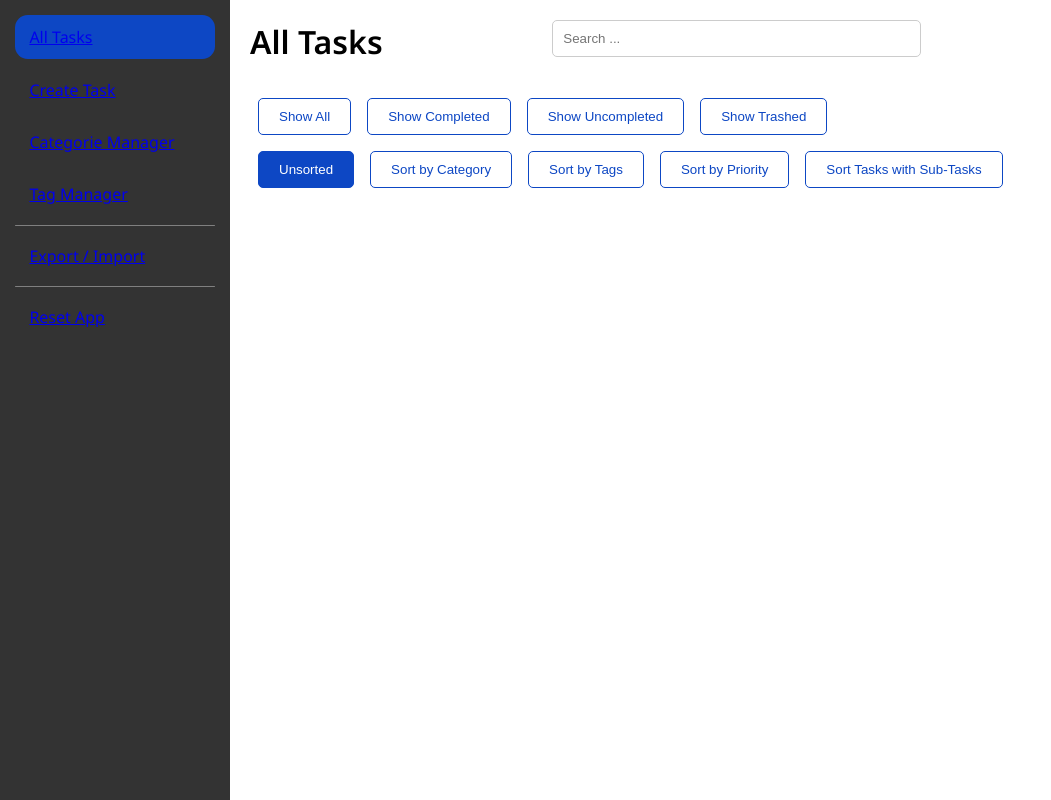
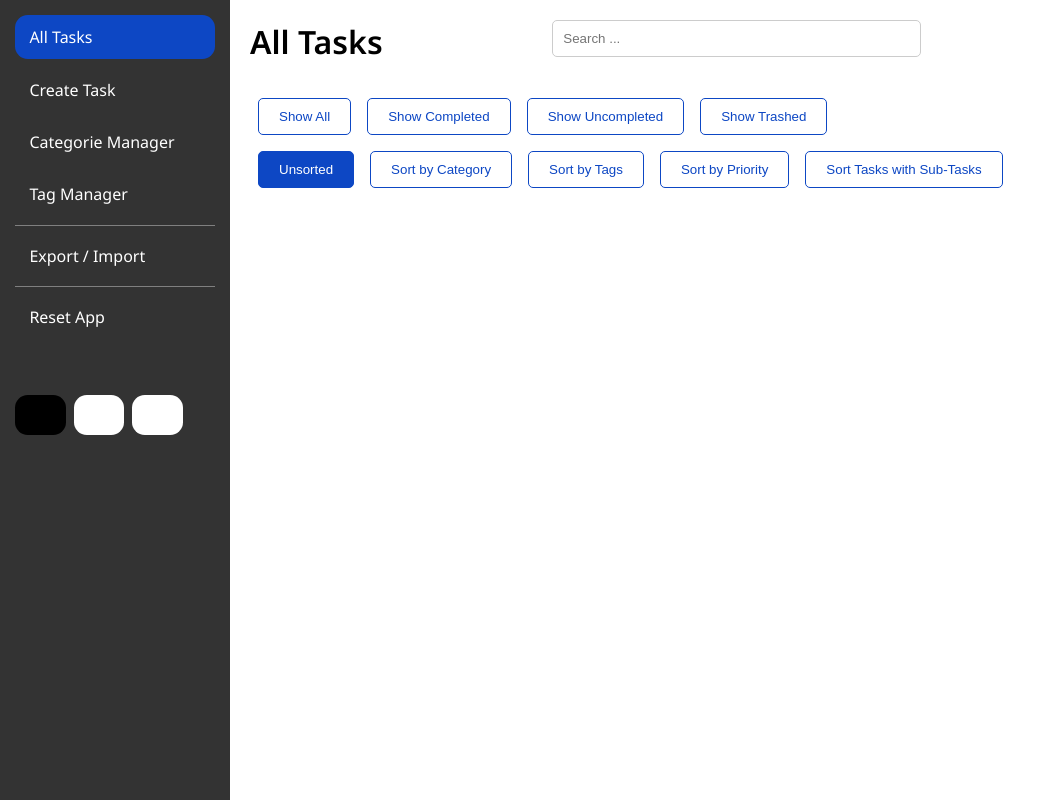
Before and after one commit to alex-uol/cm2020-todo, a React app: page / in a window 1280 px wide. Shown: the whole page, without its empty margins (0-1051 px from the left). Built offline with nearby package versions, Linux system fonts and the light colour scheme.

Commit message:
router updates

```diff
--- a/public/styles.css
+++ b/public/styles.css
@@ -79,6 +79,13 @@ h2 {
 	padding-top: 0;
 }
 
+.main-content {
+    flex-grow: 1;
+    padding: 20px;
+	height: 100vh;
+	overflow: auto;
+}
+
 /* Navbar */
 
 .navbar {
@@ -88,38 +95,33 @@ h2 {
     padding: 15px;
 }
 
-.navbar li:first-child {
-	background: #0D47C4;
-	;
-}
-
-.navbar li:hover {
-	background-color: rgba(0, 0, 0, 0.25);
-}
-
 .navbar ul {
     list-style-type: none;
     padding: 0;
 	margin: 0;
 }
 
-.navbar ul li {
-    cursor: pointer;
+.navbar ul li a {
     padding: 0.7rem 0.9rem;
     margin-bottom: 0.5rem;
     border-radius: 0.8rem;
+	display: block;
+	text-decoration: none;
+	color: #fff;
 }
 
-.main-content {
-    flex-grow: 1;
-    padding: 20px;
-	height: 100vh;
-	overflow: auto;
+.navbar li a:hover {
+	background-color: rgba(0, 0, 0, 0.25);
+}
+
+.navbar li a.active {
+	background: #0D47C4;
 }
 
 .navbar .divider, .navbar .divider:hover {
 	height: 1px;
 	padding: 0;
+	margin: 0.5rem 0;
 	background-color: gray;
 	cursor: default;
 }
--- a/src/Layout.js
+++ b/src/Layout.js
@@ -1,5 +1,6 @@
 import React from 'react';
-import { Outlet, Link } from "react-router-dom";
+import { Outlet, NavLink } from 'react-router-dom';
+import ColorSelector from './ColorSelector';
 
 /** Returns a layout template, replaces NavBar
  * @returns {React.JSX.Element}
@@ -10,30 +11,31 @@ export const Layout = () => {
       <nav className="navbar">
         <ul>
           <li>
-            <Link to="/">All Tasks</Link>
+            <NavLink to="/">All Tasks</NavLink>
           </li>
           <li>
-            <Link to="/task">Create Task</Link>
+            <NavLink to="/task">Create Task</NavLink>
           </li>
           <li>
-            <Link to="/categoryManager">Categorie Manager</Link>
+            <NavLink to="/categoryManager">Categorie Manager</NavLink>
           </li>
           <li>
-            <Link to="/tagManager">Tag Manager</Link>
+            <NavLink to="/tagManager">Tag Manager</NavLink>
           </li>
           <li className="divider"></li>
           <li>
-            <Link to="/dataManagement">Export / Import</Link>
+            <NavLink to="/dataManagement">Export / Import</NavLink>
           </li>
           <li className="divider"></li>
           <li>
-            <Link to="/resetApp">Reset App</Link>
+            <NavLink to="/resetApp">Reset App</NavLink>
           </li>
         </ul>
+        <ColorSelector />
       </nav>
       <div className="main-content">
         <Outlet />
       </div>
     </div>
-  )
-}
+  );
+};
```
